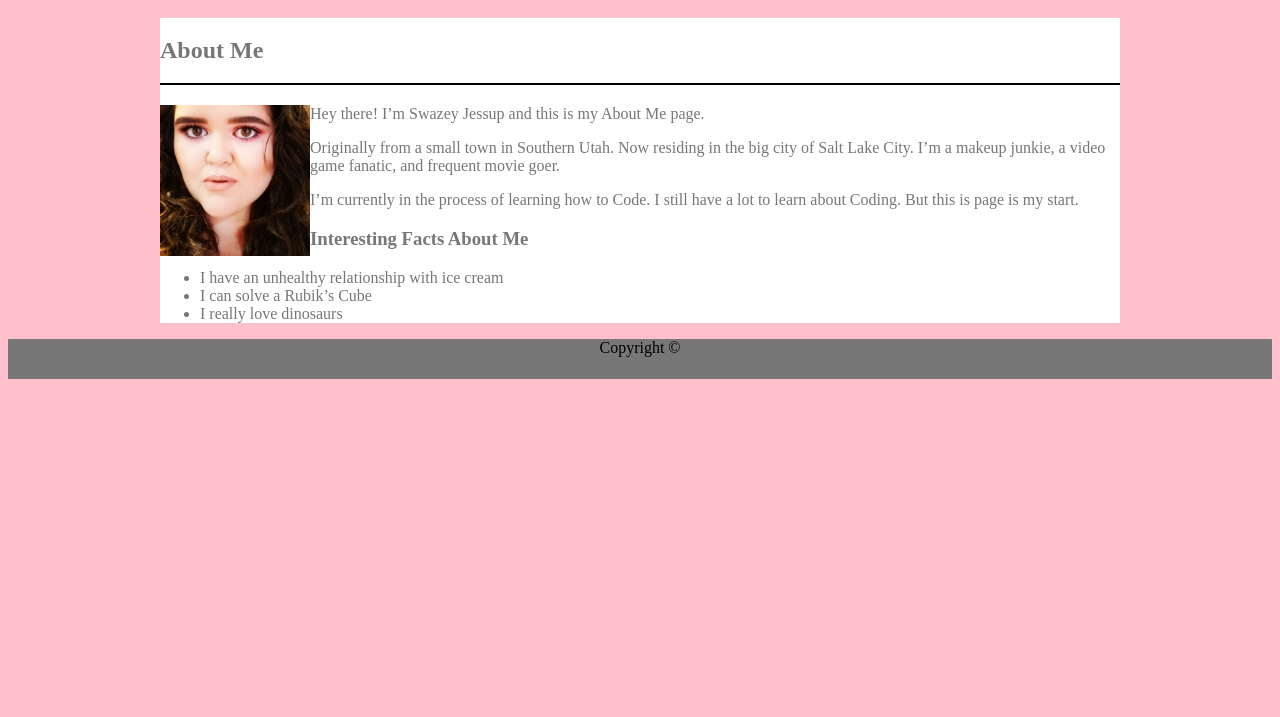
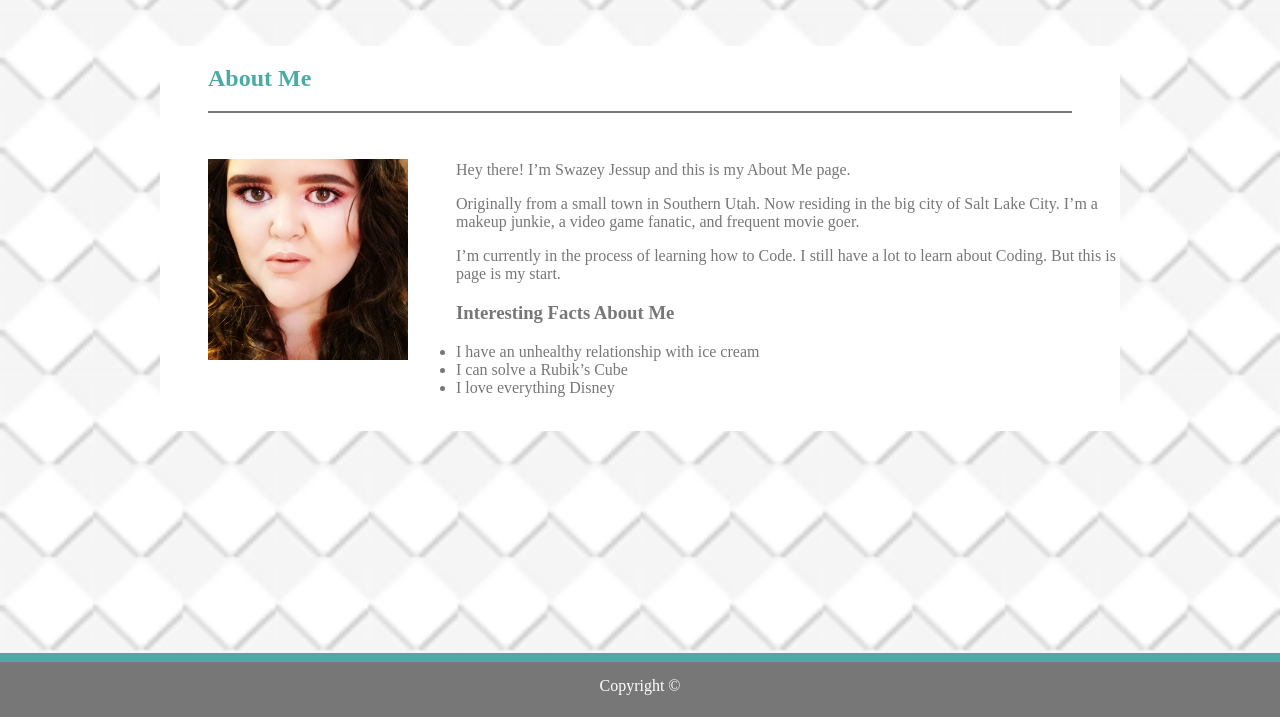
Before and after one commit to swazeyjessup/Basic-Portfolio, a plain HTML site: page portfolio.html in a window 1280 px wide. Shown: the part 83-800 px from the top of the page. Drawn offline with Linux system fonts and the light colour scheme.

Commit message:
Added css to the footer

```diff
--- a/Assets/css/style.css
+++ b/Assets/css/style.css
@@ -5,12 +5,14 @@ main{
     margin: auto;
     background-color: pink;
     color: #777777;
+    font-family: `'Arial', 'Helvetica Neue', Helvetica, sans-serif;
+
  }
+
  header{
 
      border: 1px solid #dddddd;
      list-style-type: none;
-     /* margin: 0 auto; width: 960px; */
      overflow: hidden;
      background-color: #ffffff;
      font-family:'Georgia', Times, Times New Roman, serif;
@@ -45,22 +47,23 @@ main{
 }
 
  body{
-     background-color: pink;
+
      background-size: 100%;
+    background-image: url(embossed-diamond.png);
+ }
 
+ li{
+     margin-left: 5x;
  }
 
 
 
  div a{
-     display: inline-block;
+     /* display: inline-block; */
      color:#777777;
      text-align: center;
      padding: 14px 14px;
      text-decoration: none;
-
-
-
 
  }
 
@@ -83,15 +86,20 @@ main{
  }
 
  #About{
-        border-bottom: 2px solid black;
+        border-bottom: 2px solid #777777;
         padding-top: 2%;
         padding-bottom: 2%;
+        margin: 5%;
+        color: #4aaaa5
  }
  .me{
+     margin: 5%;
      clear: both;
      float: left;
-     width: 150px;
+     width: 200px;
      overflow: auto;
+     position: relative;
+     top: -50px;
  }
 
  .main{
@@ -120,7 +128,13 @@ main{
  footer{
      background-color: #777777;
      text-align: center;
-
+    color: #ffffff;
      height: 40px;
+     padding-top: 15px;
+     border-top: 9px solid #4aaaa5;
+     position: fixed;
+     left: 0;
+     bottom: 0;
+     width: 100%;
 
  }
--- a/portfolio.html
+++ b/portfolio.html
@@ -10,6 +10,7 @@
 
 </head>
 <body>
+
     <header class=header>
         <h1 class="box name">
             <!-- Title of my Page -->
@@ -49,23 +50,23 @@
                 <h3>Interesting Facts About Me</h3>
                 <li>I have an unhealthy relationship with ice cream </li>
                 <li>I can solve a Rubik’s Cube </li>
-                <li>I really love dinosaurs</li>
+                <li>I love everything Disney </li>
 
             </ul>
+            <br>
 
 
 </main>
 
 
+    <!-- Footer  -->
+    <footer>
 
-        <!-- Footer  -->
-<footer>
-        <p>
-            Copyright &copy;
-        </p>
+                Copyright &copy;
 
 
 
-</footer>
+    </footer>
+
 </body>
 </html>
```
Also changed, not shown: contact.html (+4 -2 lines), index.html (+2 -2 lines), Assets/css/embossed-diamond.png (added), Assets/images/embossed-diamond/readme.txt (added), 3 other files.
